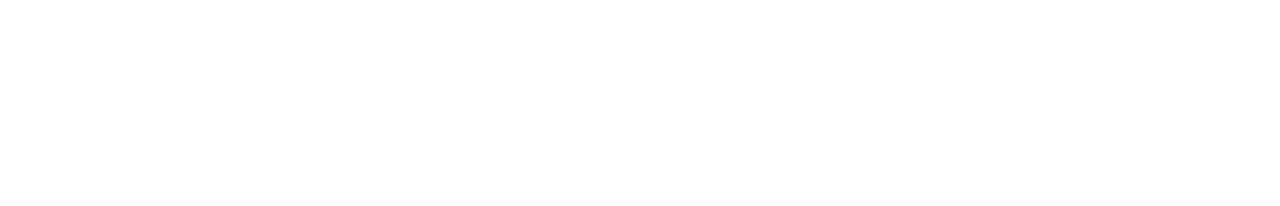
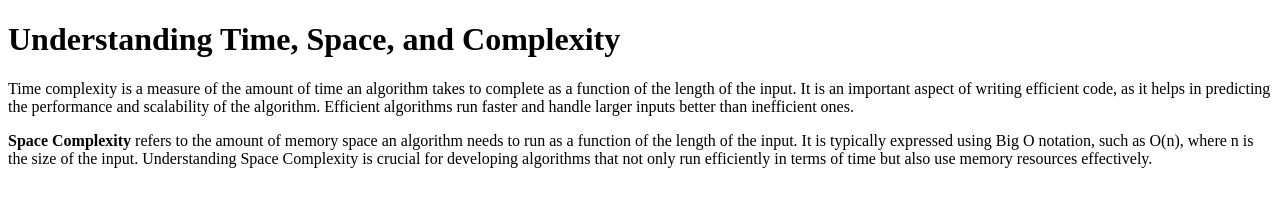
Before and after one commit to acciojob/time-and-space-complexity-rajeshmondal54, a website: page main.html in a window 1280 px wide. Drawn offline with Linux system fonts and the light colour scheme.

Commit message:
created a submission

```diff
--- a/main.html
+++ b/main.html
@@ -1,16 +1,19 @@
 <!DOCTYPE html>
-
-<html>
-
+<html lang="en">
 <head>
-	<link rel="stylesheet" href="styles.css">
+    <meta charset="UTF-8">
+    <meta name="viewport" content="width=device-width, initial-scale=1.0">
+    <link rel="stylesheet" href="styles.css">
+    <title>Time and Space Complexity</title>
 </head>
-
 <body>
-	<!-- the entire body must be written by student -->
-    <script type="text/javascript" src="./script.js">
-</script>
-
+    <h1>Understanding Time, Space, and Complexity</h1>
+    <p>
+        Time complexity is a measure of the amount of time an algorithm takes to complete as a function of the length of the input. It is an important aspect of writing efficient code, as it helps in predicting the performance and scalability of the algorithm. Efficient algorithms run faster and handle larger inputs better than inefficient ones.
+    </p>
+    <p>
+        <b>Space Complexity</b> refers to the amount of memory space an algorithm needs to run as a function of the length of the input. It is typically expressed using Big O notation, such as O(n), where n is the size of the input. Understanding Space Complexity is crucial for developing algorithms that not only run efficiently in terms of time but also use memory resources effectively.
+    </p>
+    <script type="text/javascript" src="./script.js"></script>
 </body>
-
 </html>
```
